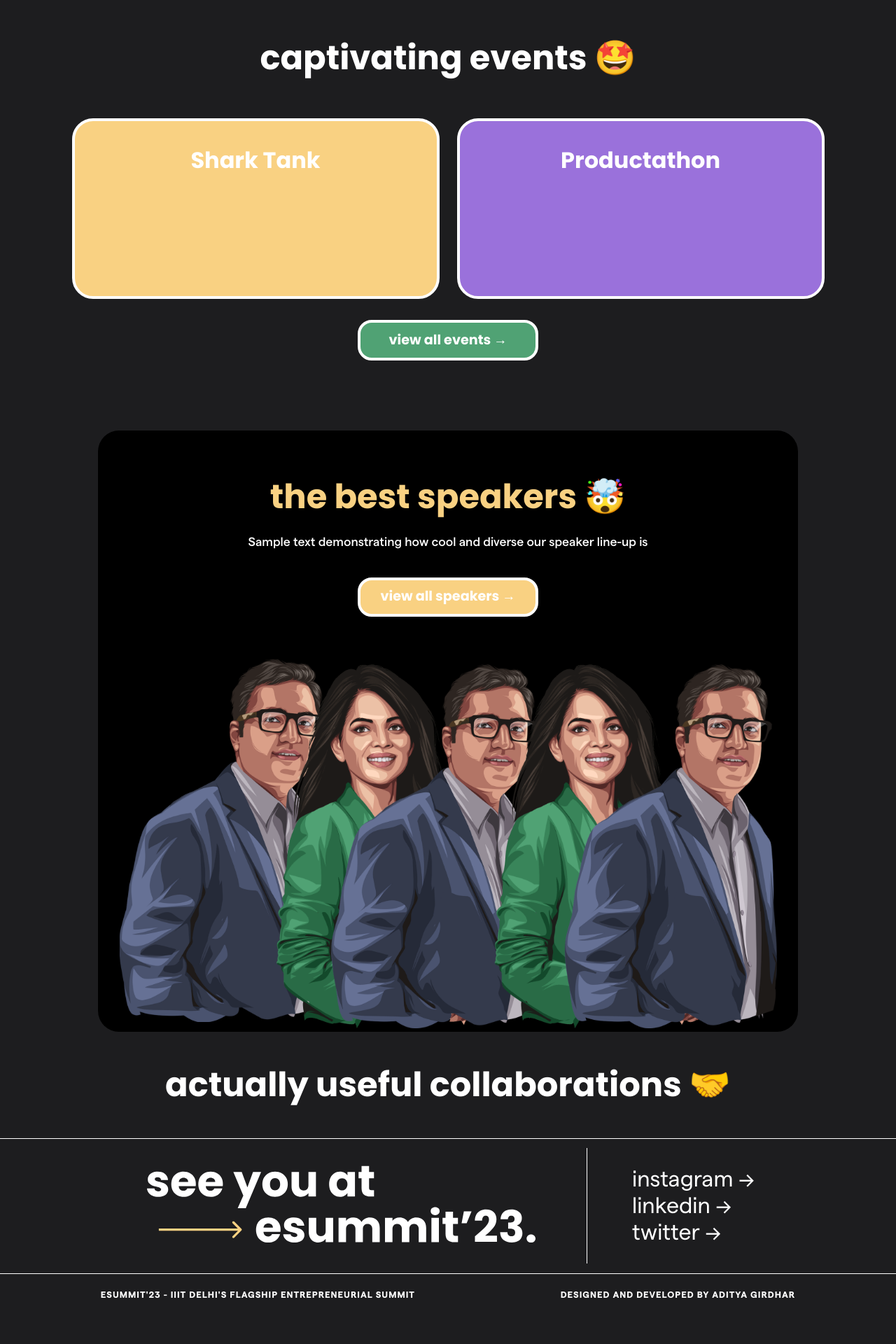
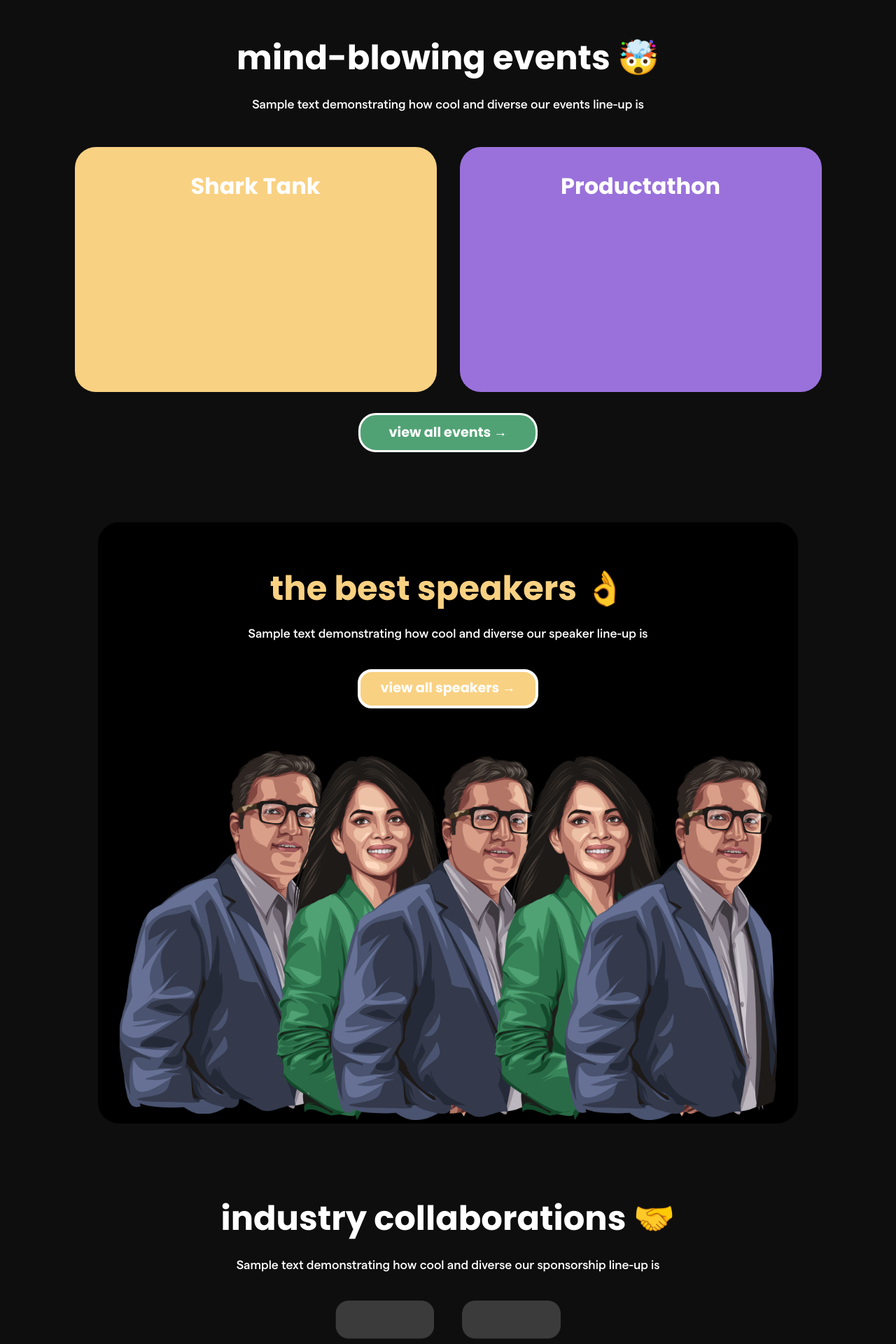
Before and after one commit to SarthakS09/techstars, a React (Create React App) app: page / in a window 1280 px wide. Shown: the part 840-2760 px from the top of the page at 70% size. Before the commit the page ends 2720 px from the top, so only its background shows below. Built offline with nearby package versions, Linux system fonts and the light colour scheme.

Commit message:
completed home-page skeleton

```diff
--- a/src/Components/Footer.jsx
+++ b/src/Components/Footer.jsx
@@ -18,7 +18,7 @@ export default function Footer() {
         <div className='attr'>
             <div className="attr-text">
             <p className='left'>ESUMMIT'23 - IIIT DELHI'S FLAGSHIP ENTREPRENEURIAL SUMMIT</p>
-            <p className='right'>DESIGNED AND DEVELOPED BY ADITYA GIRDHAR</p>
+            <p className='right'>DEVELOPED BY ADITYA GIRDHAR</p>
             </div>
         </div>
     </>
--- a/src/Pages/Home.jsx
+++ b/src/Pages/Home.jsx
@@ -3,6 +3,7 @@ import Navbar from '../Components/Navbar'
 import Footer from '../Components/Footer'
 import scrollDown from '../Assets/scroll-down.svg'
 import sampleSpeakers from '../Assets/sample-speakers.png'
+import sampleCollabs from '../Assets/sample-collabs.png'
 import '../Styles/Home.css'
 
 export default function Home() {
@@ -14,7 +15,8 @@ export default function Home() {
         <h1 className='t3 animate__animated animate__bounceInRight'>💸 opportunity.</h1>
       </div>
 
-      <h2>captivating events 🤩</h2>
+      <h2>mind-blowing events 🤯</h2>
+      <p className='center'>Sample text demonstrating how cool and diverse our events line-up is</p>
       <div className='events'>
           <div className='shark-tank-box'>
             <h3>Shark Tank</h3>
@@ -28,14 +30,16 @@ export default function Home() {
       </div>
 
       <div className='speakers-card'>
-          <h2>the best speakers 🤯</h2>
+          <h2>the best speakers 👌</h2>
           <p>Sample text demonstrating how cool and diverse our speaker line-up is</p>
           <h4>view all speakers →</h4>
           <img src={sampleSpeakers}/>
       </div>
 
       <div className='collaborations'>
-          <h2>actually useful collaborations 🤝</h2>
+          <h2>industry collaborations 🤝</h2>
+          <p className='center'>Sample text demonstrating how cool and diverse our sponsorship line-up is</p>
+          <img src={sampleCollabs} className='sample-collabs'/>
       </div>
   </>
   )
--- a/src/Styles/Footer.css
+++ b/src/Styles/Footer.css
@@ -1,5 +1,5 @@
 .ftr-section {
-    background-color: #1D1D1F;
+    background-color: #0E0E0E;
     display: flex;
     justify-content: center;
     align-items: center;
@@ -32,9 +32,9 @@
 }
 
 .attr {
-    background-color: #1D1D1F;
+    background-color: #0E0E0E;
     font-family: 'MatterBold', sans-serif;
-    padding: 10px 25px;
+    padding: 10px 0px;
     font-size: 0.7rem;
     letter-spacing: 1px;
 }
@@ -56,11 +56,12 @@
         padding-left: 0;
         padding-right: 0;
     }
-    .attr {
-        padding: 10px;
+    .attr-text {
+        padding-left: 5px;
+        padding-right: 5px;
         flex-direction: column;
         align-items: center;
-        justify-content: center;
+        text-align: center;
         font-size: 0.55rem;
     }
     .attr p {
--- a/src/Styles/Home.css
+++ b/src/Styles/Home.css
@@ -1,3 +1,10 @@
+.center {
+    text-align: center;
+    margin-top: -20px;
+    margin-bottom: 40px;
+
+}
+
 h1, h2, h3, h4, h5 {
     text-align: center;
     font-family: 'Poppins', sans-serif;
@@ -51,9 +58,8 @@ h4 {
 
 .shark-tank-box, .productathon-box {
     width: 47%;
-    height: 250px;
+    height: 350px;
     margin: 10px auto;
-    border: 4px #FFFFFF solid;
     border-radius: 30px;
     transition: 0.2s;
 }
@@ -62,8 +68,8 @@ h4 {
     width: 250px;
     height: 50px;
     margin: 20px auto;
-    border: 4px #FFFFFF solid;
-    border-radius: 20px;
+    border: 3px #FFFFFF solid;
+    border-radius: 25px;
     transition: 0.2s;
     text-align: center;
     line-height: 0%;
@@ -72,7 +78,7 @@ h4 {
 }
 
 .shark-tank-box:hover, .productathon-box:hover, .viewEvents:hover {
-    background-color: #1D1D1F;
+    background-color: #0E0E0E;
 }
 
 .shark-tank-box {
@@ -87,11 +93,12 @@ h4 {
 
 .speakers-card {
     width: 75%;
+    max-width: 1050px;
     margin: 50px auto;
     background: #000000;
     border-radius: 30px;
     padding: 20px;
-    margin-bottom: 0;
+    margin-bottom: 100px;
     padding-bottom: 0;
     text-align: center;
 }
@@ -114,12 +121,20 @@ h4 {
 }
 
 .speakers-card h4:hover {
-    background: #1D1D1F;
+    background: #0E0E0E;
 }
 
 .speakers-card img {
     width: 98%;
     margin-top: 20px;
+}
+
+.sample-collabs {
+    display: block;
+    margin: auto;
+    width: 90%;
+    max-width: 500px;
+    margin-bottom: 120px;
 }
 
 @media only screen and (max-width: 767px) {
--- a/src/Styles/Navbar.css
+++ b/src/Styles/Navbar.css
@@ -43,7 +43,7 @@ img {
     border: 3px #9B79F7 solid;
     border-radius: 50px;
     color: #fff;
-    background: #1D1D1F;
+    background: #0E0E0E;
     cursor: pointer;
     position: relative;
     z-index: 0;
--- a/src/index.css
+++ b/src/index.css
@@ -21,7 +21,7 @@ body {
     sans-serif;
   -webkit-font-smoothing: antialiased;
   -moz-osx-font-smoothing: grayscale;
-  background-color: #1D1D1F;
+  background-color: #0E0E0E;
 }
 
 code {
```
Also changed, not shown: src/Assets/sample-collabs.png (added), src/Assets/scroll-down.svg.
